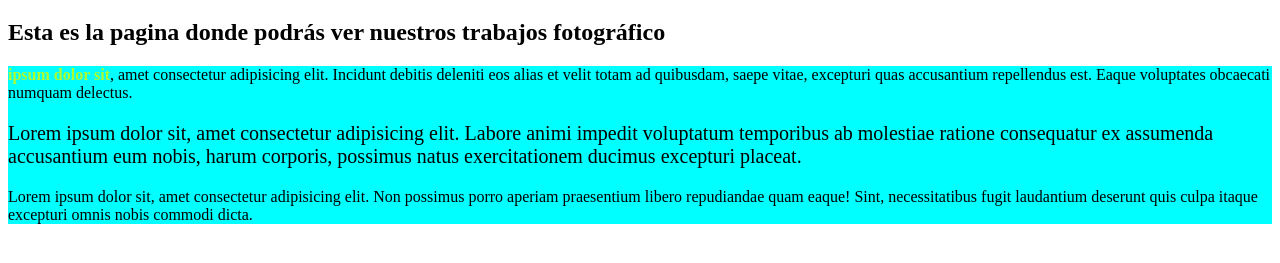
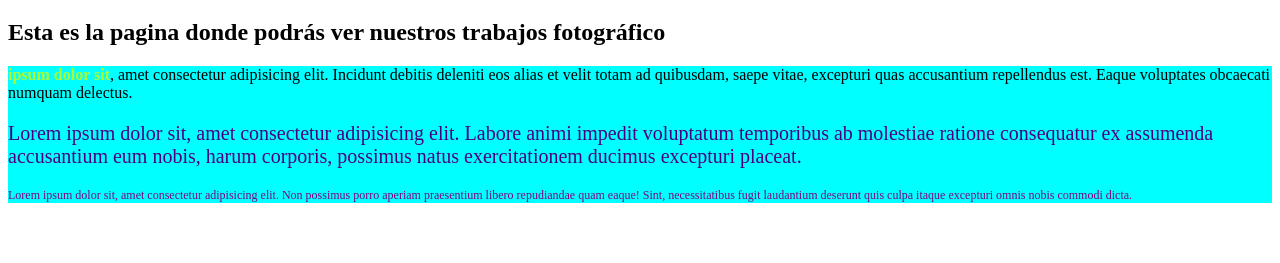
Before and after one commit to dev-soporte/pagina-web, a plain HTML site: page index.html in a window 1280 px wide. Shown: the part 61-324 px from the top of the page. Drawn offline with Linux system fonts and the light colour scheme.

Commit message:
cambiando estilos

```diff
--- a/index.html
+++ b/index.html
@@ -11,8 +11,8 @@
         <h2>Esta es la pagina donde podrás ver nuestros trabajos fotográfico</h2>
         <div style="background-color:aqua;">
             <p><strong style="color:greenyellow">ipsum dolor sit</strong>, amet consectetur adipisicing elit. Incidunt debitis deleniti eos alias et velit totam ad quibusdam, saepe vitae, excepturi quas accusantium repellendus est. Eaque voluptates obcaecati numquam delectus.</p>
-            <P  style="font-size:20px">Lorem ipsum dolor sit, amet consectetur adipisicing elit. Labore animi impedit voluptatum temporibus ab molestiae ratione consequatur ex assumenda accusantium eum nobis, harum corporis, possimus natus exercitationem ducimus excepturi placeat.</P>
-            <p>Lorem ipsum dolor sit, amet consectetur adipisicing elit. Non possimus porro aperiam praesentium libero repudiandae quam eaque! Sint, necessitatibus fugit laudantium deserunt quis culpa itaque excepturi omnis nobis commodi dicta.</p>
+            <P  style="font-size:20px;color:indigo">Lorem ipsum dolor sit, amet consectetur adipisicing elit. Labore animi impedit voluptatum temporibus ab molestiae ratione consequatur ex assumenda accusantium eum nobis, harum corporis, possimus natus exercitationem ducimus excepturi placeat.</P>
+            <p style="font-size:12px;color:purple">Lorem ipsum dolor sit, amet consectetur adipisicing elit. Non possimus porro aperiam praesentium libero repudiandae quam eaque! Sint, necessitatibus fugit laudantium deserunt quis culpa itaque excepturi omnis nobis commodi dicta.</p>
         </div>
     </body>
 </html>
```
